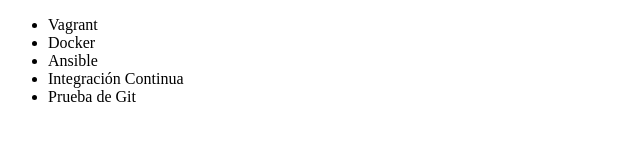
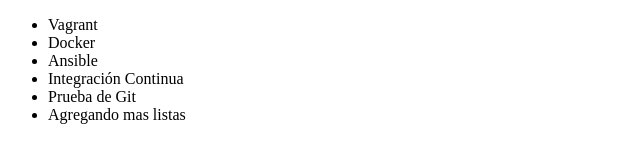
Before and after one commit to Anmega1018/Curso-ALURA-ONE, a plain HTML site: page index.html in a window 1280 px wide. Shown: the whole page, without its empty margins (0-640 px from the left). Drawn offline with Linux system fonts and the light colour scheme.

```diff
--- a/index.html
+++ b/index.html
@@ -11,6 +11,7 @@
          <li> Ansible </li>
          <li> Integración Continua </li>
          <li>Prueba de Git</li>
+         <li>Agregando mas listas</li>
      </ul>
 </body>
 </html>
```
Also changed, not shown: 1 other file.
